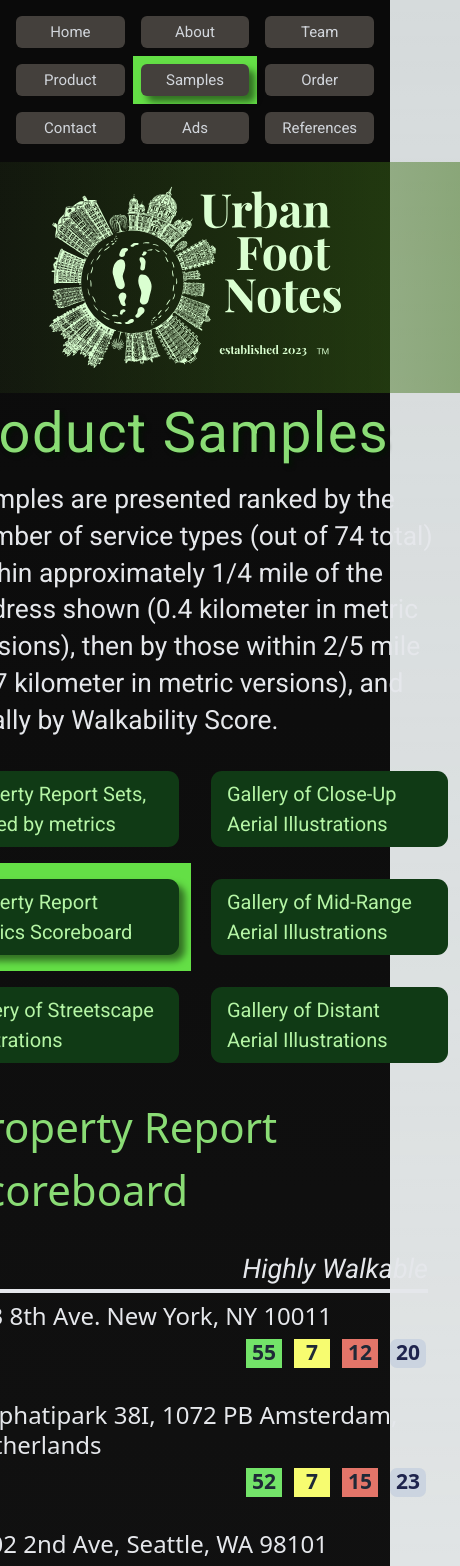
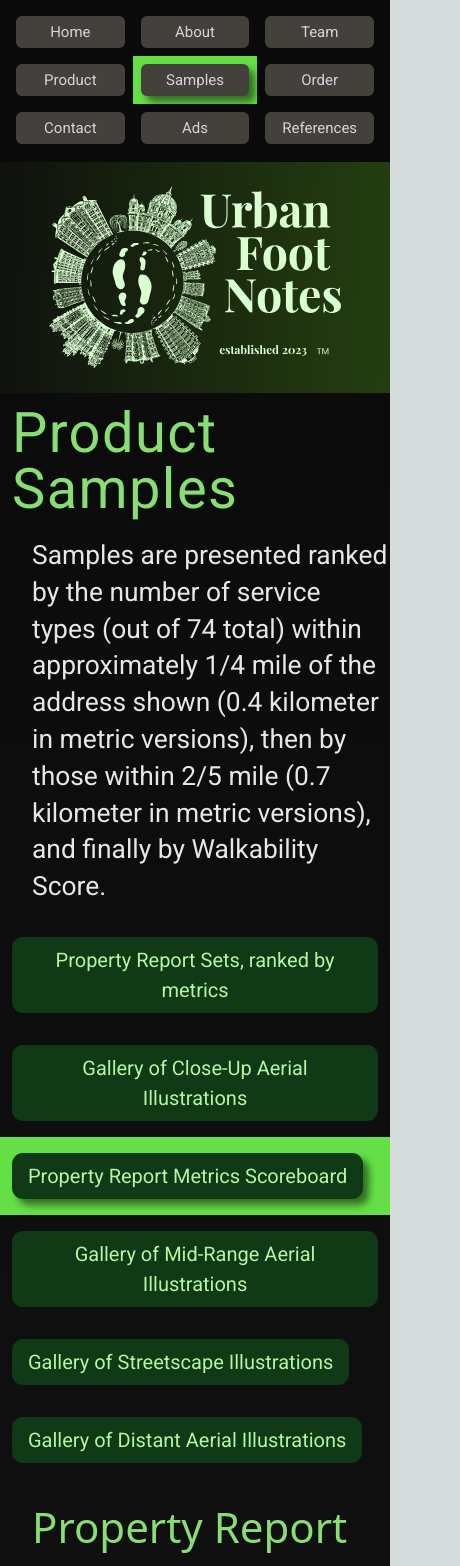
Before and after one commit to Richard-Burd/urban-footnotes-landing, a Next.js app: page /scoreboard in a window 390 px wide. Shown: the top 1566 px of the page, 460 px wide, since content can reach past the window. Built offline with nearby package versions, Linux system fonts and the light colour scheme; a web font is replaced by a local one.

Commit message:
samples navbar now mobile friendly

```diff
--- a/components/SamplesHeader.js
+++ b/components/SamplesHeader.js
@@ -19,7 +19,7 @@ export default function SamplesHeader() {
       </center>
       <div
         id="blurb-and-samples-navbar"
-        className="mx-auto max-w-screen-lg sm:flex"
+        className="mx-auto max-w-screen-lg min-[970px]:flex"
       >
         <div
           id="explanation"
--- a/components/SamplesNavbar.js
+++ b/components/SamplesNavbar.js
@@ -41,7 +41,7 @@ export default function SamplesNavbar() {
 
   return (
     <div className="flex justify-center">
-      <div className="grid w-[530px] max-w-screen-lg grid-cols-2 gap-x-2 gap-y-0">
+      <div className="grid gap-x-2 gap-y-0 min-[530px]:w-[530px] min-[530px]:grid-cols-2">
         {sampleNavItems.map((item, index) => (
           <Link href={item.path} key={item.title} className="m-0 block p-0">
             <SamplesNavbarButton
--- a/components/SamplesNavbarButton.js
+++ b/components/SamplesNavbarButton.js
@@ -2,7 +2,7 @@ const SamplesNavbarButton = ({ title, bgColor, isActive }) => {
   return (
     <div className={`${isActive ? bgColor : "bg-inherit"} px-2 py-4`}>
       <button
-        className={`${isActive ? "navbar-button-shadow" : ""} roboto-font mx-1 rounded-[11px] bg-[#103a15ff] px-4 py-2 text-left text-[20px] font-bold text-[#b5f5a5ff] focus:outline-none`}
+        className={`${isActive ? "navbar-button-shadow" : ""} roboto-font mx-1 rounded-[11px] bg-[#103a15ff] px-4 py-2 text-[20px] font-bold text-[#b5f5a5ff] focus:outline-none min-[530px]:text-left`}
       >
         {title}
       </button>
```
